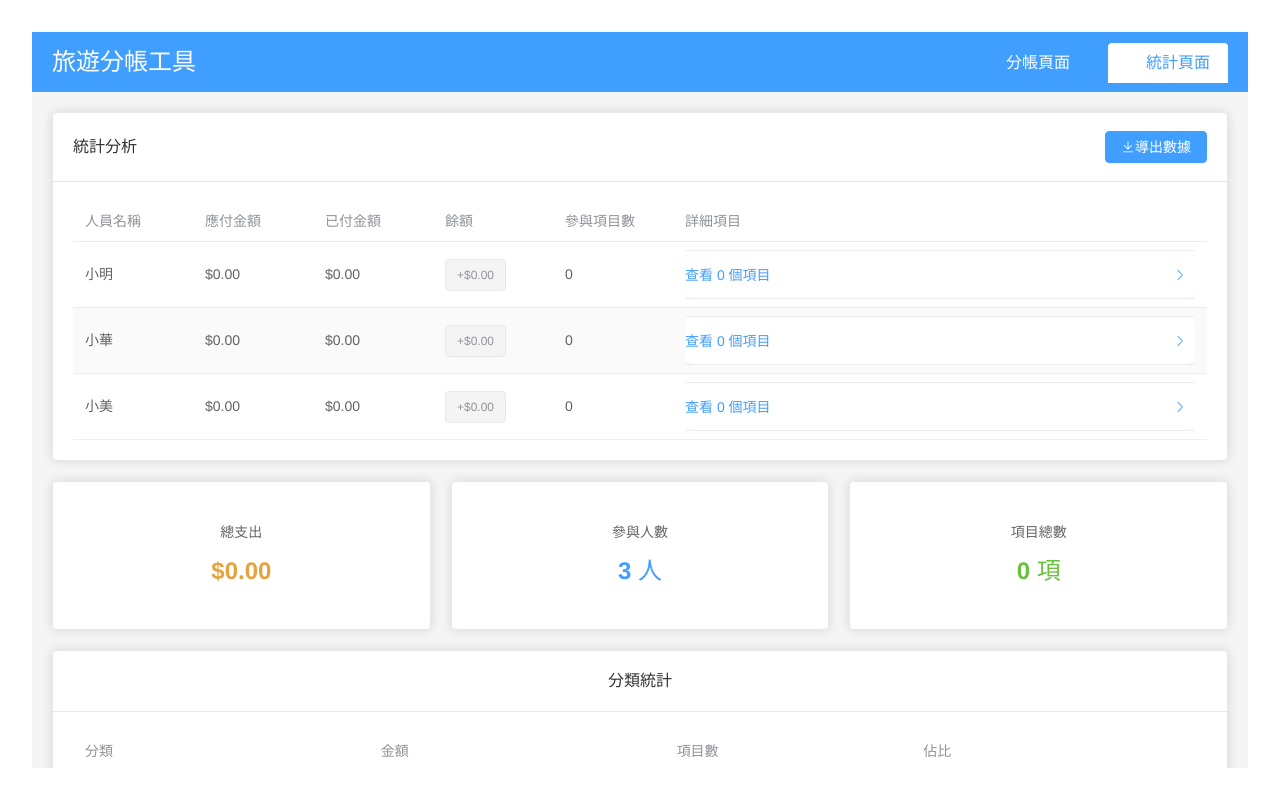
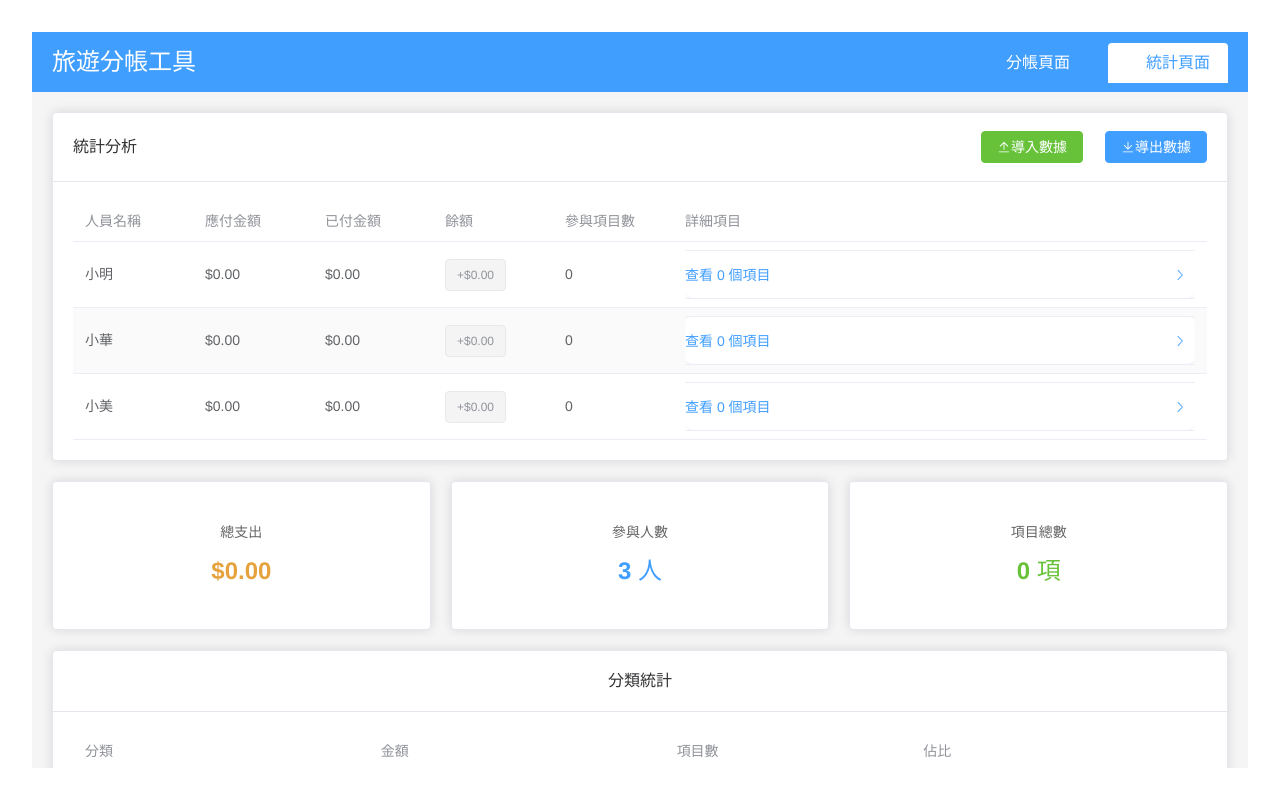
Before and after one commit to chenci26/Bill-Splitter, a Vue app: page /statistics in a window 1280 px wide. Built offline with nearby package versions, Linux system fonts and the light colour scheme.

Commit message:
Fix router base URL and add empty states for better UX

```diff
--- a/src/router/index.ts
+++ b/src/router/index.ts
@@ -3,7 +3,7 @@ import ExpensePage from '../views/ExpensePage.vue'
 import StatisticsPage from '../views/StatisticsPage.vue'
 
 const router = createRouter({
-  history: createWebHistory(),
+  history: createWebHistory(import.meta.env.BASE_URL),
   routes: [
     {
       path: '/',
--- a/src/stores/expenseStore.ts
+++ b/src/stores/expenseStore.ts
@@ -185,6 +185,7 @@ export const useExpenseStore = defineStore('expense', () => {
     addPerson,
     deletePerson,
     addCategory,
-    deleteCategory
+    deleteCategory,
+    saveToLocalStorage
   }
 })
--- a/src/views/ExpensePage.vue
+++ b/src/views/ExpensePage.vue
@@ -13,6 +13,16 @@
 
       <!-- 表格 -->
       <el-table :data="expenses" stripe style="width: 100%">
+        <template #empty>
+          <div class="empty-state">
+            <el-empty description="還沒有任何分帳記錄">
+              <el-button type="primary" @click="showAddDialog = true">
+                <el-icon><Plus /></el-icon>
+                新增第一筆記錄
+              </el-button>
+            </el-empty>
+          </div>
+        </template>
         <el-table-column prop="date" label="日期" width="120" />
         <el-table-column prop="itemName" label="項目名稱" width="150" />
         <el-table-column prop="category" label="分類" width="100">
@@ -453,6 +463,11 @@ const deleteCategory = (id: string) => {
   padding: 20px 0;
 }
 
+.empty-state {
+  padding: 40px 20px;
+  text-align: center;
+}
+
 .action-buttons {
   display: flex;
   gap: 8px;
--- a/src/views/StatisticsPage.vue
+++ b/src/views/StatisticsPage.vue
@@ -4,15 +4,33 @@
       <template #header>
         <div class="card-header">
           <span>統計分析</span>
-          <el-button type="primary" @click="exportData">
-            <el-icon><Download /></el-icon>
-            導出數據
-          </el-button>
+          <div class="header-buttons">
+            <el-button type="success" @click="importData">
+              <el-icon><Upload /></el-icon>
+              導入數據
+            </el-button>
+            <el-button type="primary" @click="exportData">
+              <el-icon><Download /></el-icon>
+              導出數據
+            </el-button>
+          </div>
         </div>
       </template>
 
       <!-- 統計表格 -->
       <el-table :data="statisticsData" stripe style="width: 100%">
+        <template #empty>
+          <div class="empty-state">
+            <el-empty description="還沒有任何統計數據">
+              <div class="empty-tips">
+                <p>請先在分帳頁面添加一些記錄</p>
+                <el-button type="primary" @click="$router.push('/expense')">
+                  前往分帳頁面
+                </el-button>
+              </div>
+            </el-empty>
+          </div>
+        </template>
         <el-table-column prop="person" label="人員名稱" width="120" />
         <el-table-column prop="totalSpent" label="應付金額" width="120">
           <template #default="{ row }">
@@ -137,8 +155,8 @@
 <script setup lang="ts">
 import { computed } from 'vue'
 import { useExpenseStore } from '../stores/expenseStore'
-import { Download } from '@element-plus/icons-vue'
-import { ElMessage } from 'element-plus'
+import { Download, Upload } from '@element-plus/icons-vue'
+import { ElMessage, ElMessageBox } from 'element-plus'
 
 const store = useExpenseStore()
 
@@ -217,6 +235,64 @@ const getCategoryTextColor = (categoryName: string) => {
   return '#ffffff' // 白色文字
 }
 
+const importData = () => {
+  const input = document.createElement('input')
+  input.type = 'file'
+  input.accept = '.json'
+  input.onchange = (event) => {
+    const file = (event.target as HTMLInputElement).files?.[0]
+    if (!file) return
+
+    const reader = new FileReader()
+    reader.onload = (e) => {
+      try {
+        const content = e.target?.result as string
+        const data = JSON.parse(content)
+
+        // 驗證數據格式
+        if (!data.expenses || !Array.isArray(data.expenses)) {
+          ElMessage.error('無效的數據格式：缺少expenses數組')
+          return
+        }
+
+        // 確認導入
+        ElMessageBox.confirm(
+          '導入數據將覆蓋當前所有數據，是否繼續？',
+          '確認導入',
+          {
+            confirmButtonText: '確定',
+            cancelButtonText: '取消',
+            type: 'warning',
+          }
+        ).then(() => {
+          // 導入數據
+          if (data.expenses) {
+            store.expenses = data.expenses
+          }
+          if (data.people) {
+            store.people = data.people
+          }
+          if (data.categories) {
+            store.categories = data.categories
+          }
+
+          // 保存到本地存儲
+          store.saveToLocalStorage()
+
+          ElMessage.success('數據導入成功')
+        }).catch(() => {
+          ElMessage.info('已取消導入')
+        })
+      } catch (error) {
+        ElMessage.error('文件解析失敗，請檢查文件格式')
+        console.error('Import error:', error)
+      }
+    }
+    reader.readAsText(file)
+  }
+  input.click()
+}
+
 const exportData = () => {
   const data = {
     expenses: expenses.value,
@@ -279,6 +355,27 @@ const exportData = () => {
   display: flex;
   justify-content: space-between;
   align-items: center;
+}
+
+.header-buttons {
+  display: flex;
+  gap: 10px;
+  align-items: center;
+}
+
+.empty-state {
+  padding: 40px 20px;
+  text-align: center;
+}
+
+.empty-tips {
+  margin-top: 20px;
+}
+
+.empty-tips p {
+  margin-bottom: 15px;
+  color: #666;
+  font-size: 14px;
 }
 
 .summary-cards {
```
